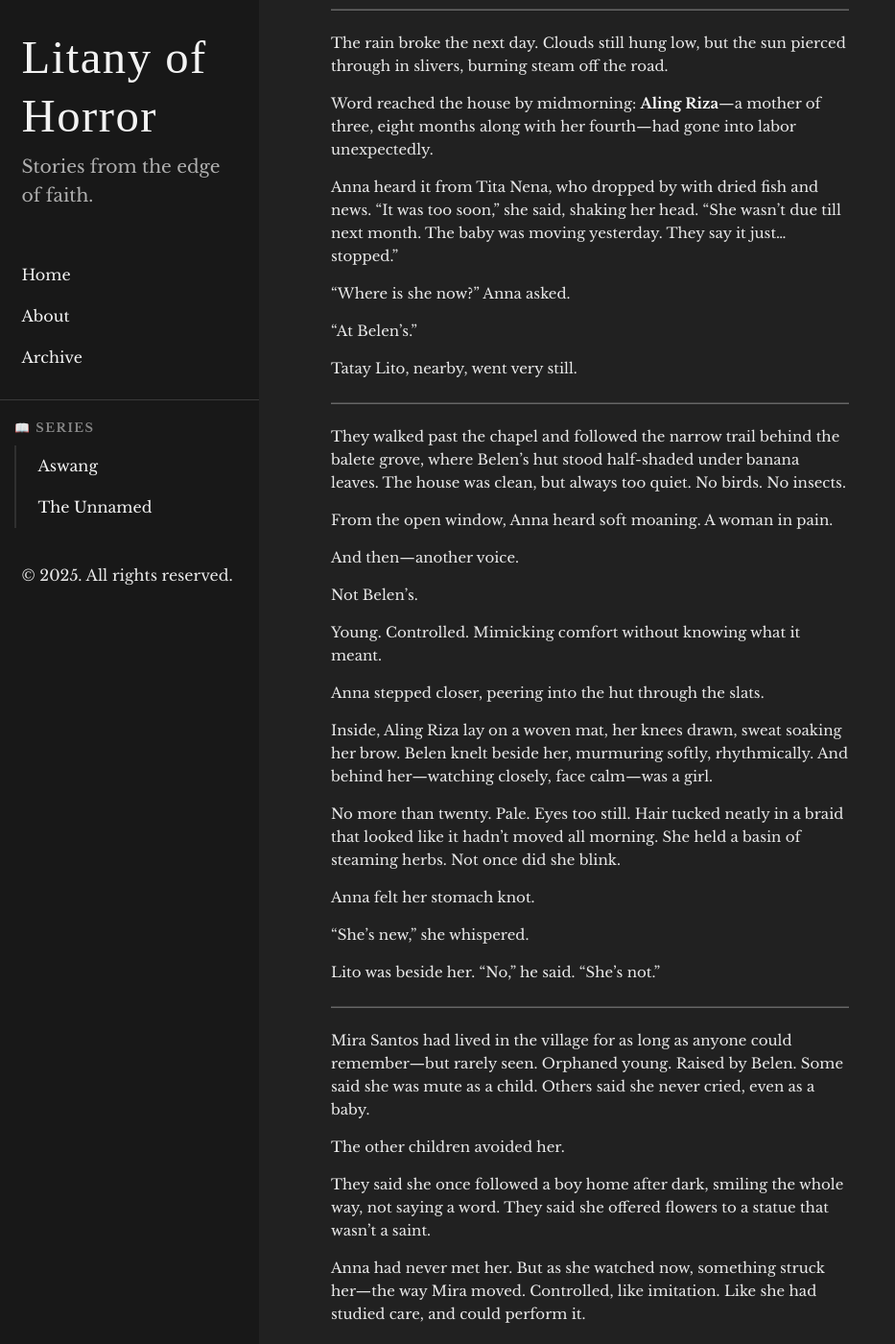
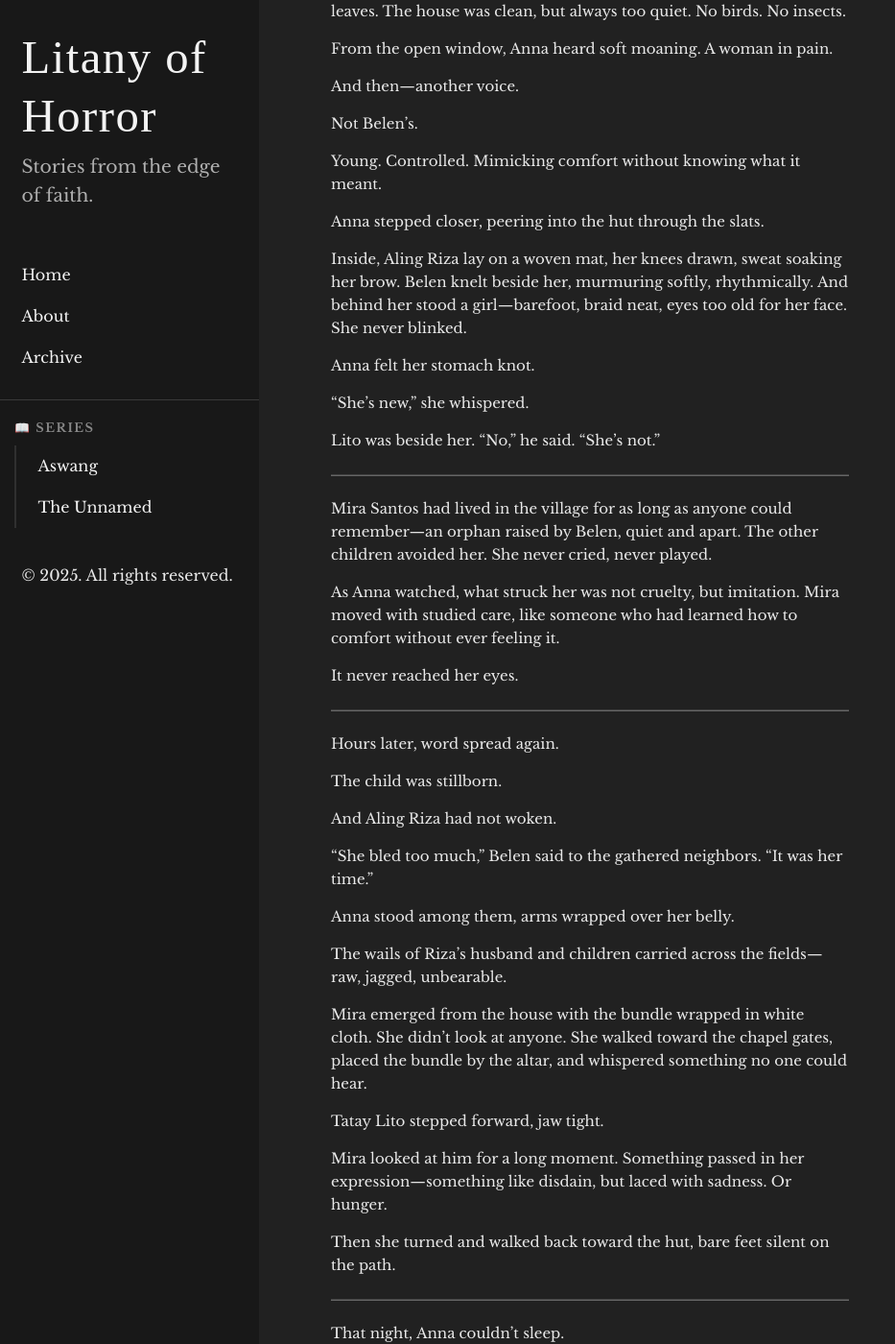
Before and after one commit to fearfulsmtry/litany-of-horror, a Jekyll site: the page built from _posts/2025-08-05-aswang-part-ii.md, in a window 1280 px wide and 1400 px high, scrolled down 2716 px. Shown: the whole window at 96% size, without its empty margins (0-933 px from the left). Built offline with Jekyll 4.4.1, drawn with Linux system fonts in a browser that asks for light colours; some web fonts are replaced; some of the changed text lies outside the part shown.

Commit message:
Streamline Aswang Part II for tighter pacing
- Remove redundant supernatural elements (envelope scene, cat imagery)
- Condense Mira's introduction and characterization scenes
- Eliminate excessive funeral exposition and neighbor dialogue
- Simplify escape attempt sequence for better flow
- Cut gratuitous horror details (baby tooth) for subtler menace
- Preserve key plot beats while improving narrative efficiency
- Maintain atmospheric tension through more focused scenes

```diff
--- a/_posts/2025-08-05-aswang-part-ii.md
+++ b/_posts/2025-08-05-aswang-part-ii.md
@@ -86,26 +86,6 @@
 
 ---
 
-That evening, Anna found an envelope tucked beneath the crucifix on the bedroom altar.
-
-It wasn’t old. The ink hadn’t faded. The handwriting was unmistakably Biana’s.
-
-Inside: a single line.
-
-> _“Protect the children, the mothers. Keep them away, she is not what she seems.”_
-
-She instinctively reached for the relic, she had been keeping it with her, felt it kept her safe.
-
-She stood there, in the silent room, clutching it to her chest.
-
-Outside, the rain stopped.
-
-But the dogs did not bark that night.
-
-They _whimpered._
-
----
-
 The rain broke the next day. Clouds still hung low, but the sun pierced through in slivers, burning steam off the road.
 
 Word reached the house by midmorning: **Aling Riza**—a mother of three, eight months along with her fourth—had gone into labor unexpectedly.
@@ -132,9 +112,7 @@
 
 Anna stepped closer, peering into the hut through the slats.
 
-Inside, Aling Riza lay on a woven mat, her knees drawn, sweat soaking her brow. Belen knelt beside her, murmuring softly, rhythmically. And behind her—watching closely, face calm—was a girl.
-
-No more than twenty. Pale. Eyes too still. Hair tucked neatly in a braid that looked like it hadn’t moved all morning. She held a basin of steaming herbs. Not once did she blink.
+Inside, Aling Riza lay on a woven mat, her knees drawn, sweat soaking her brow. Belen knelt beside her, murmuring softly, rhythmically. And behind her stood a girl—barefoot, braid neat, eyes too old for her face. She never blinked.
 
 Anna felt her stomach knot.
 
@@ -144,15 +122,11 @@
 
 ---
 
-Mira Santos had lived in the village for as long as anyone could remember—but rarely seen. Orphaned young. Raised by Belen. Some said she was mute as a child. Others said she never cried, even as a baby.
+Mira Santos had lived in the village for as long as anyone could remember—an orphan raised by Belen, quiet and apart. The other children avoided her. She never cried, never played.
 
-The other children avoided her.
+As Anna watched, what struck her was not cruelty, but imitation. Mira moved with studied care, like someone who had learned how to comfort without ever feeling it.
 
-They said she once followed a boy home after dark, smiling the whole way, not saying a word. They said she offered flowers to a statue that wasn’t a saint.
-
-Anna had never met her. But as she watched now, something struck her—the way Mira moved. Controlled, like imitation. Like she had studied care, and could perform it.
-
-But it never reached her eyes.
+It never reached her eyes.
 
 ---
 
@@ -171,8 +145,6 @@
 Mira emerged from the house with the bundle wrapped in white cloth. She didn’t look at anyone. She walked toward the chapel gates, placed the bundle by the altar, and whispered something no one could hear.
 
 Tatay Lito stepped forward, jaw tight.
-
-“We bury them together,” he said.
 
 Mira looked at him for a long moment. Something passed in her expression—something like disdain, but laced with sadness. Or hunger.
 
@@ -204,34 +176,6 @@
 
 ---
 
-The funeral for Riza was small.
-
-Too small.
-
-Only three relatives came. The others stayed home, murmuring about debt, about travel, about the rain. But Anna heard something else behind the excuses—**fear**. The kind people clothe in logistics.
-
-Tatay Lito stood at the grave’s edge, lips moving in silent prayer. The priest hadn’t come. The coffin had no weight.
-
-And no one asked to see the child.
-
-Later that day, as Anna hung clothes out back, a neighbor passed by and paused awkwardly at the fence.
-
-“Strange,” she said, glancing at the ground. “Riza said the baby was kicking just two days before.”
-
-Anna nodded slowly.
-
-The woman hesitated. “And… you felt yours move today, yes?”
-
-“Yes.”
-
-A pause.
-
-The neighbor whispered, “Then thank God. Light a candle. And don’t eat anything left at your doorstep.”
-
-Then she walked on.
-
----
-
 That evening, Miguel stayed outside after dinner, fiddling with the bamboo gate. It squeaked too easily; he wanted to reinforce it, maybe string something across the top.
 
 Anna watched him from the window—then noticed she wasn’t alone.
@@ -246,27 +190,15 @@
 
 Mira blinked once, then shifted her gaze to Miguel.
 
-“You come out here a lot,” she said. Her voice was quiet but sharp, like a needle pulled through fabric.
+“You come out here a lot,” she said, voice sharp as a needle through cloth.
 
-Miguel turned, startled. “I like the quiet.”
+Miguel turned, startled. She didn’t smile. Her eyes lingered on his grip at the gate.
 
-She tilted her head. “Most people here don’t.”
+“Strong hands,” she said softly. “Kind hands.” She held out a small clay cup. “Belen made this. For your nerves.”
 
-“Maybe I’m different,” he said.
+Neither Anna nor Miguel moved to take it.
 
-“You are,” she replied. “You look people in the eyes.”
-
-Anna’s skin prickled.
-
-Mira stepped forward, holding out the cup. “For your husband. To ease the nerves. Belen made it.”
-
-Anna didn’t move to take it.
-
-“I can leave it here,” Mira said, and set it gently on the post. She turned to go, then paused.
-
-Her eyes fixed on Miguel’s hands where they gripped the gate. “Strong hands. Kind hands.”
-
-A beat of silence.
+Mira set it gently on the post. Her gaze never left Miguel.
 
 “I hope you fight,” she added, almost like a blessing — or a dare.
 
@@ -335,36 +267,15 @@
 ---
 
 It was a Sunday when they tried to leave.
+The last bag was packed. No one made a scene.
 
-The last bag was packed. Miguel had checked the tires. Lito had quietly offered them sandwiches wrapped in banana leaves. No one made a scene. There was no confrontation.
+But when they reached the bridge, the river had swallowed the road—
+brown water churning with branches and plastic, rushing in circles that never ended.
 
-Only clouds.
+They turned back in silence.
 
-Thick and unmoving.
-
-Miguel gripped the steering wheel as the van bumped along the gravel path toward the road that would take them back to the city. Anna sat with a pillow against her belly, eyes unfocused.
-
-Neither of them spoke.
-
-But when they reached the main road, they found the way blocked.
-
-The river had risen over the concrete bridge. A churning brown torrent flooded the only route back to town, dragging branches and plastic bags in slow, ugly circles.
-
-Miguel swore under his breath. “They didn’t say anything about flooding.”
-
-Anna stared at the water.
-
-“It wasn’t flooded this morning,” she said.
-
-They waited an hour. Then two. But the current didn’t recede.
-
-Finally, they turned back.
-
----
-
-Tatay Lito met them at the gate with no surprise.
-
-“I had a feeling,” he said simply. “The river always swells early this time of year.”
+Tatay Lito was waiting at the gate, unsurprised.
+“The river rises early,” he said simply. “You were never meant to get far.”
 
 Miguel was fuming as he unloaded the bags. “I checked the forecast.”
 
@@ -478,10 +389,6 @@
 
 The figure was gone.
 
-But at the foot of the bed, laid carefully like a gift, was a single baby tooth.
-
-Still wet.
-
 ---
 
 #### **I. Biana — Silang, 1972**
```
